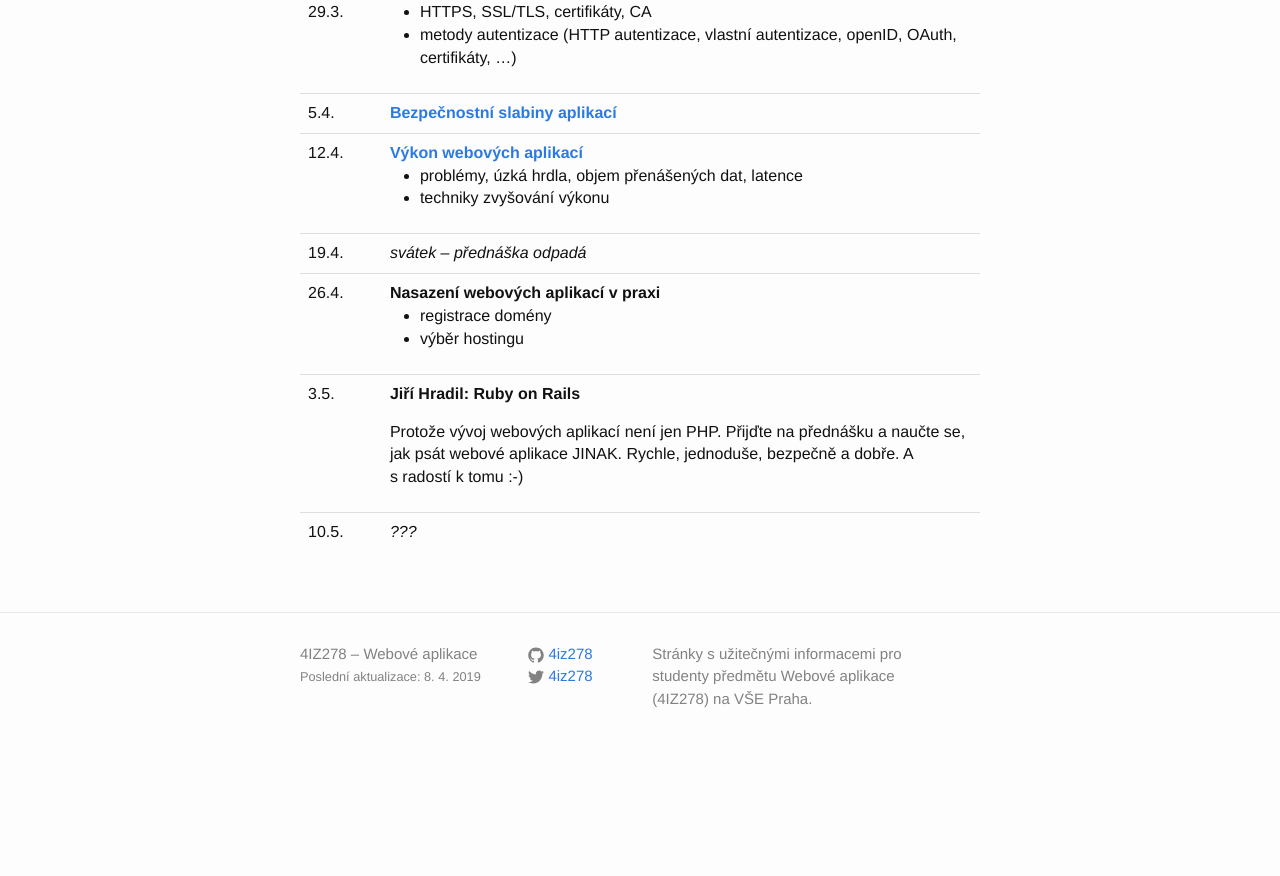
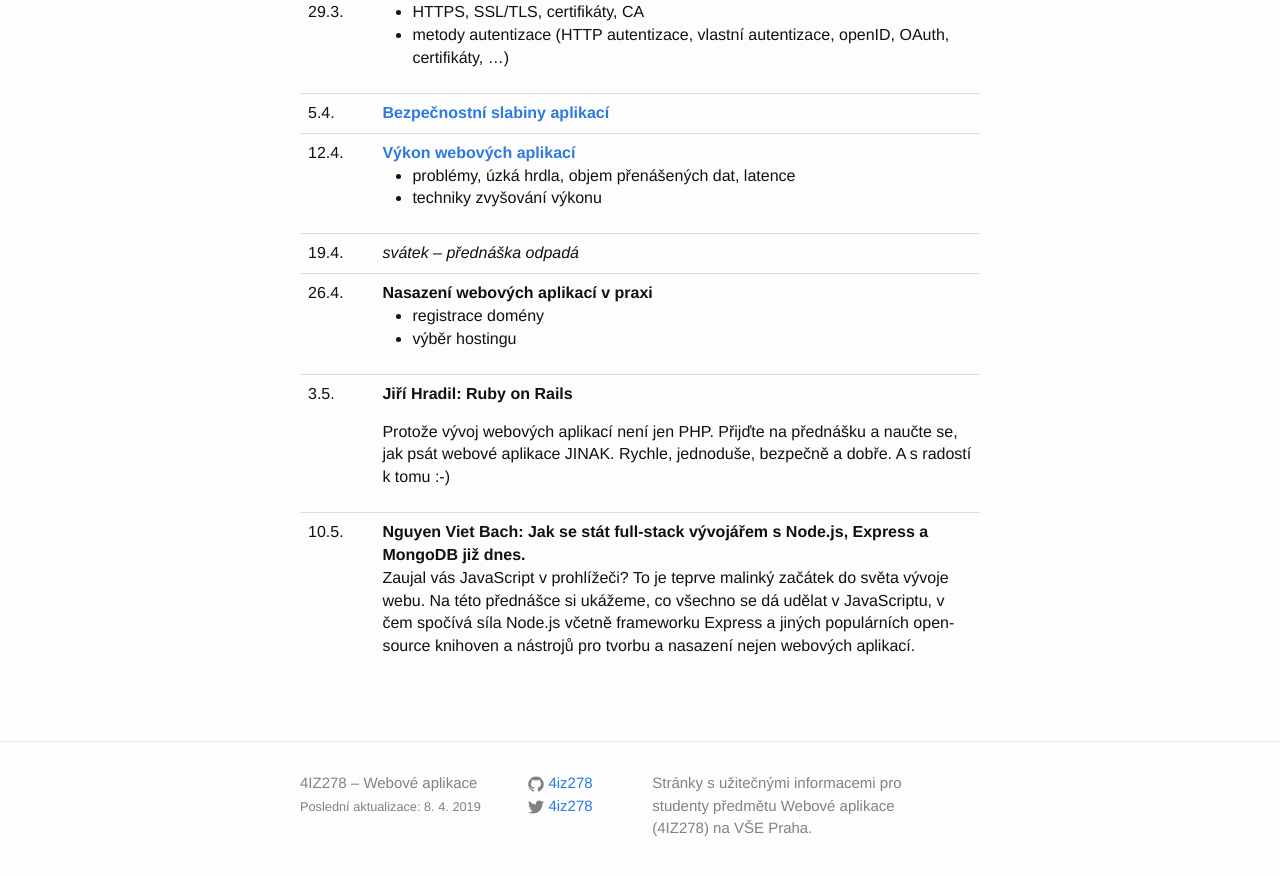
Before and after one commit to 4iz278/4iz278.github.io, a Jekyll site: the page built from prednasky/index.html, in a window 1280 px wide and 900 px high, scrolled down 844 px. Shown: the top 876 px of the window. Built offline with Jekyll 4.4.1, drawn with Linux system fonts in a browser that asks for light colours; nearby versions of some CDN libraries; before the commit the page ends 1614 px from its top, so only the background shows below that.

Commit message:
Přidána přednáška o node.js

```diff
--- a/prednasky/index.html
+++ b/prednasky/index.html
@@ -105,7 +105,12 @@ title: Přednášky
     </tr>
     <tr>
       <td>10.5.</td>
-      <td><em>???</em></td>
+      <td><strong>Nguyen Viet Bach: Jak se stát full-stack vývojářem s Node.js, Express a MongoDB již dnes.</strong>
+        <p>Zaujal vás JavaScript v prohlížeči? To je teprve malinký začátek do světa vývoje webu.
+          Na této přednášce si ukážeme, co všechno se dá udělat v JavaScriptu, v čem spočívá síla Node.js
+          včetně frameworku Express a jiných populárních open-source knihoven
+          a nástrojů pro tvorbu a nasazení nejen webových aplikací.</p>
+      </td>
     </tr>
   </tbody>
 </table>
```
